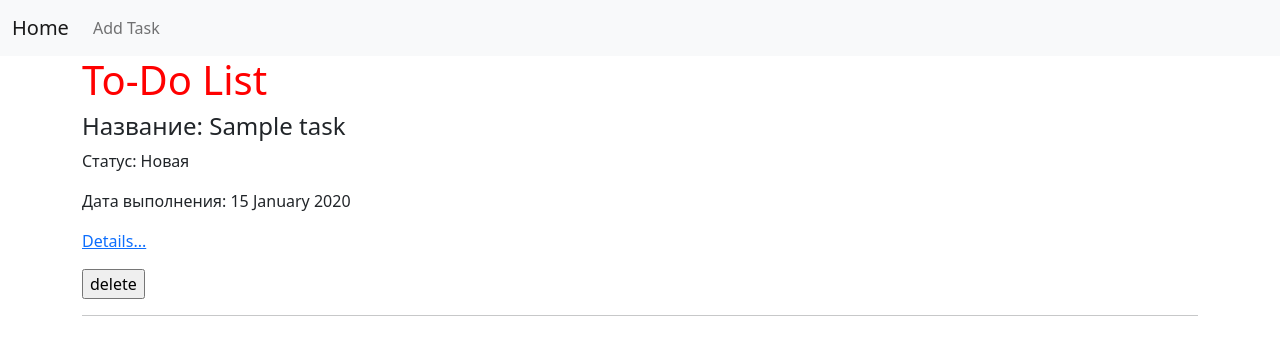
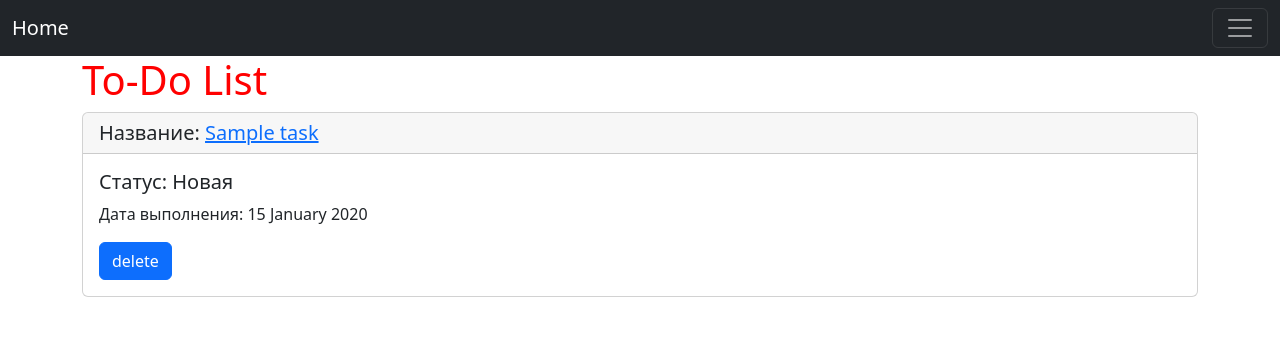
Before and after one commit to 78kuba00/homework_, a Django app: page /task/ in a window 1280 px wide. Shown: the top 355 px of the page. Run offline with Django 4.2, Linux system fonts and the light colour scheme; tables that the repository leaves empty hold one stand-in row (values such as "Sample post"); parts of the project's set-up code (start-up, migrations or seed data) failed here and were passed over.

Commit message:
over-all made up to Alexey's design of templates

```diff
--- a/todo_list/urls.py
+++ b/todo_list/urls.py
@@ -21,5 +21,6 @@ urlpatterns = [
     path('admin/', admin.site.urls),
     path('task/', index_view, name='index'),
     path('task/add/', create_task, name='task_add'),
-    path('task/<int:pk>/', task_view, name='task_view')
+    path('task/<int:pk>/', task_view, name='task_view'),
+    # path('task/remove/', remove, name='task_remove')
 ]
--- a/webapp/fixtures/dump.json
+++ b/webapp/fixtures/dump.json
@@ -81,11 +81,31 @@ Tracking file by folder pattern:  migrations
   }
 },
 {
+  "model": "webapp.task",
+  "pk": 21,
+  "fields": {
+    "title": "Task 20",
+    "status": "new",
+    "details": "CALLOFDUTY",
+    "deadline": "2023-01-01"
+  }
+},
+{
+  "model": "webapp.task",
+  "pk": 22,
+  "fields": {
+    "title": "123",
+    "status": "new",
+    "details": "rsxgvjhv",
+    "deadline": null
+  }
+},
+{
   "model": "auth.user",
   "pk": 1,
   "fields": {
     "password": "pbkdf2_sha256$390000$2ADegKEh7n6vGdMYitreMw$wUnbA+ZLGkpGNeILh2ju7imF71N+3D46WXzjj9LW8tI=",
-    "last_login": "2022-11-08T06:47:12.263Z",
+    "last_login": "2022-11-10T09:39:03.961Z",
     "is_superuser": true,
     "username": "admin",
     "first_name": "",
--- a/webapp/models.py
+++ b/webapp/models.py
@@ -5,7 +5,7 @@ STATUS_CHOICES = [('new', 'Новая'), ('in_progress', 'В процесее'),
 class Task(models.Model):
     title = models.CharField(max_length=60, verbose_name="Название")
     status = models.CharField(max_length=20, choices=STATUS_CHOICES, default=STATUS_CHOICES[0][0], verbose_name="Статус")
-    details = models.TextField(max_length=3000, null=False, blank=False, default="-", verbose_name="Содержание")
+    details = models.TextField(max_length=3000, null=True, blank=True, default="-", verbose_name="Содержание")
     deadline = models.DateField(null=True, blank=True, verbose_name="Дата выполнения")
 
     def __str__(self):
--- a/webapp/templates/base.html
+++ b/webapp/templates/base.html
@@ -10,11 +10,11 @@
     <link href="https://cdn.jsdelivr.net/npm/bootstrap@5.2.2/dist/css/bootstrap.min.css" rel="stylesheet"
           integrity="sha384-Zenh87qX5JnK2Jl0vWa8Ck2rdkQ2Bzep5IDxbcnCeuOxjzrPF/et3URy9Bv1WTRi" crossorigin="anonymous">
     <link rel="stylesheet" href="{% static "css/style.css" %}">
-    <title>{% block title %}Blog{% endblock %}</title>
+    <title>{% block title %}To-Do List{% endblock %}</title>
 </head>
 <body>
 
-<nav class="navbar navbar-expand-lg bg-light">
+<nav class="navbar navbar-dark bg-dark">
   <div class="container-fluid">
     <a class="navbar-brand" href="{% url 'index' %}">Home</a>
     <button class="navbar-toggler" type="button" data-bs-toggle="collapse" data-bs-target="#navbarNav" aria-controls="navbarNav" aria-expanded="false" aria-label="Toggle navigation">
@@ -29,7 +29,9 @@
 </nav>
 
 <div class="container">
-    {% block content %}{% endblock %}
+    {% block content %}
+
+    {% endblock %}
 </div>
 
 <!-- JavaScript Bundle with Popper -->
--- a/webapp/templates/index.html
+++ b/webapp/templates/index.html
@@ -6,15 +6,21 @@
 {% endblock %}
 {% block content %}
     <h1>To-Do List</h1>
-    {% for task in tasks %}
-        <h4>Название: {{ task.title }}</h4>
-        <p>Статус: {{ task.get_status_display }}</p>
-        <p>Дата выполнения: {{ task.deadline|date:"d F Y"|default:'-' }}</p>
-        <form action="/?id={{ task.id }}" method="POST">
-        <p><a href="{% url 'task_view' task.pk %}">Details...</a></p>
-        {% csrf_token %}
-            <input type="submit" value="delete">
-        </form>
-        <hr>
-    {% endfor %}
+        <div class="row rows-3">
+            {% for task in tasks %}
+                <div class="col">
+                    <div class="card">
+                       <h5 class="card-header">Название: <a href="{% url 'task_view' task.pk %}">{{ task.title }}</a></h5>
+                       <div class="card-body">
+                           <h5 class="card-title">Статус: {{ task.get_status_display }}</h5>
+                           <p class="card-text">Дата выполнения: {{ task.deadline|date:"d F Y"|default:'-' }}</p>
+                           <form action="{% url 'index' %}?id={{ task.id }}" method="POST">
+                                {% csrf_token %}
+                                <input type="submit" value="delete" class="btn btn-primary">
+                           </form>
+                       </div>
+                    </div>
+                </div>
+            {% endfor %}
+        </div>
 {% endblock %}
--- a/webapp/views.py
+++ b/webapp/views.py
@@ -1,13 +1,14 @@
 from django.shortcuts import render, get_object_or_404, redirect
 from webapp.models import Task, STATUS_CHOICES
 from django.http import HttpResponseRedirect, HttpResponseNotFound, Http404
-from django.urls import reverse
+from django.urls import reverse, reverse_lazy
 
 def index_view(request, *args, **kwargs):
     if request.method == "POST":
         task_id = request.GET.get('id')
         task = Task.objects.get(id=task_id)
         task.delete()
+        return redirect('index')
     tasks = Task.objects.all()
     # url = reverse('index', kwargs={tasks})
     # print(url)
@@ -22,6 +23,8 @@ def create_task(request, *args, **kwargs):
         status = request.POST.get('status')
         details = request.POST.get('details')
         deadline = request.POST.get('deadline')
+        if not deadline:
+            deadline = None
         new_task = Task.objects.create(title=title, status=status, details=details, deadline=deadline)
         # url = reverse('task_view', kwargs={'pk':new_task.pk})
         # return HttpResponseRedirect(url)
@@ -39,5 +42,12 @@ def task_view(request, pk):
     task = get_object_or_404(Task, pk=pk)
     context = {'task': task}
     # return HttpResponseRedirect(f'/task?id={task.pk}')
+    return render(request, 'task_view.html', {'task': task})
 
-    return render(request, 'task_view.html', context)
+# class ItemDelete(delete_view):
+#     model=
+# def remove(request, pk):
+#     # task_id = request.GET.get('id')
+#     task = Task.objects.get(pk=pk)
+#     task.delete()
+#     return redirect('index', pk=task.pk)
```
Also changed, not shown: webapp/forms.py (added, +8 -0 lines), webapp/templates/create.html (+9 -9 lines), webapp/templates/task_view.html (+13 -5 lines), webapp/migrations/0003_alter_task_details.py (added).
